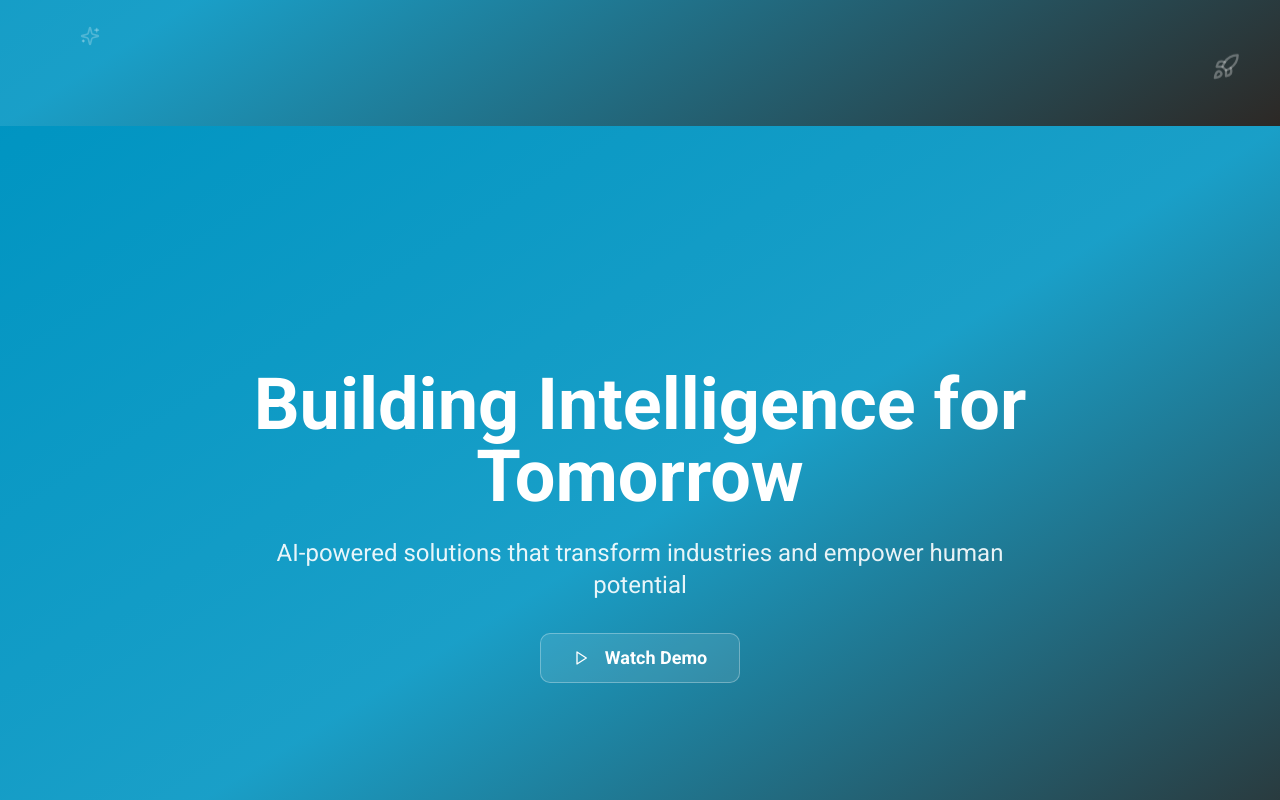
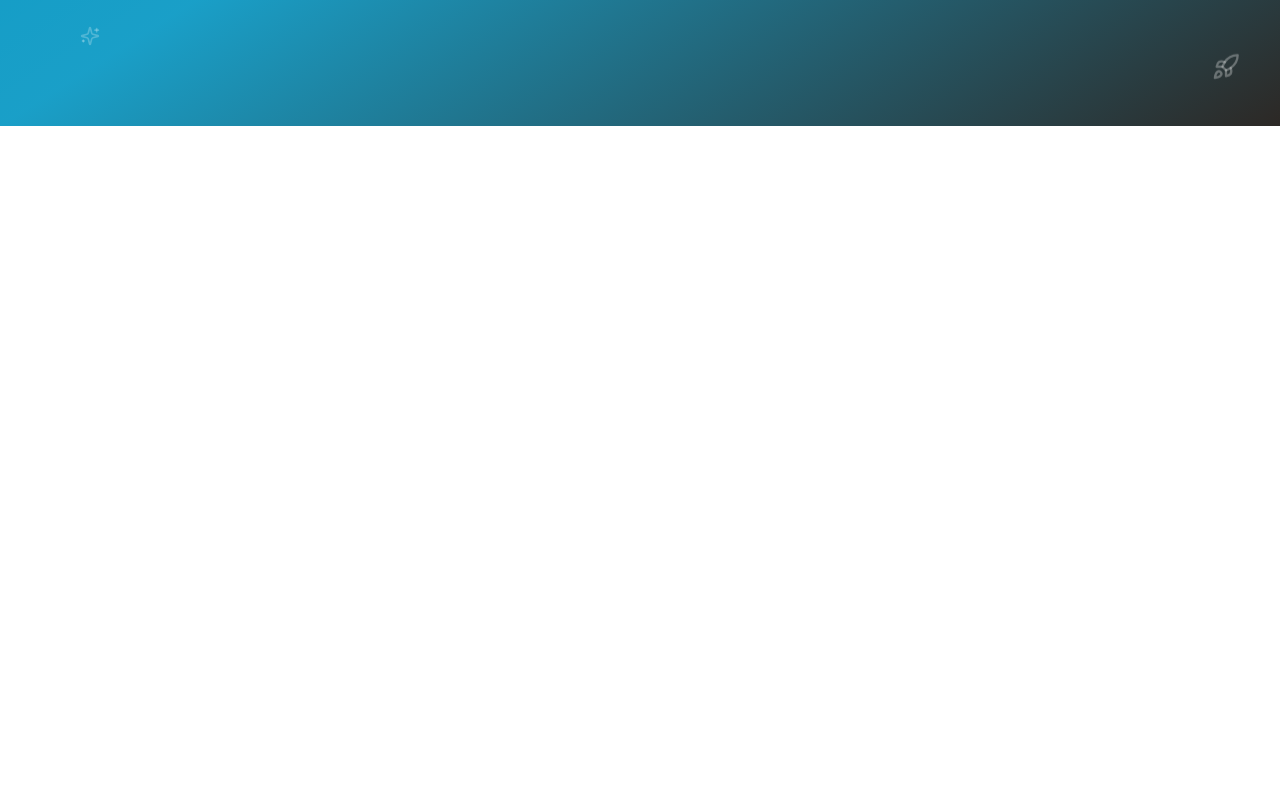
Before and after one commit to mohbzour99-max/alpha-25, a React (Vite) app: page / in a window 1280 px wide. Shown: the part 700-1500 px from the top of the page. Built offline with nearby package versions, Linux system fonts and the light colour scheme.

Commit message:
Remove hero background gradient div

```diff
--- a/src/components/HeroSection.tsx
+++ b/src/components/HeroSection.tsx
@@ -7,10 +7,6 @@ const HeroSection = () => {
 
   return (
     <section className="relative min-h-screen flex items-center justify-center overflow-hidden">
-      {/* Background Image with Overlay */}
-      <div className="absolute inset-0 bg-gradient-to-br from-alpha-primary via-alpha-primary/90 to-alpha-secondary">
-      </div>
-
       {/* Content */}
       <div className="relative z-10 alpha-container text-center text-white">
         <div className="max-w-4xl mx-auto fade-in-up">
```
